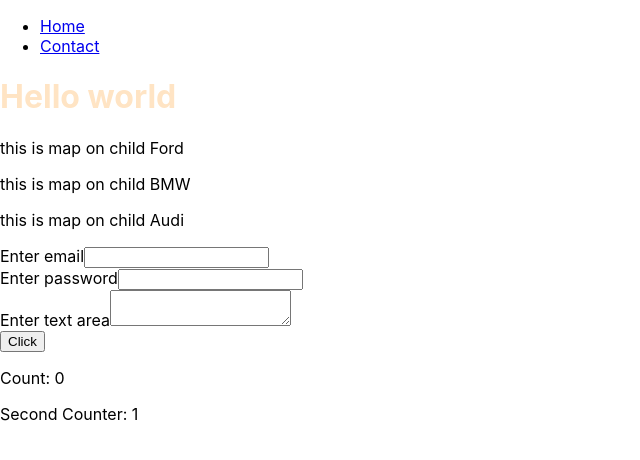
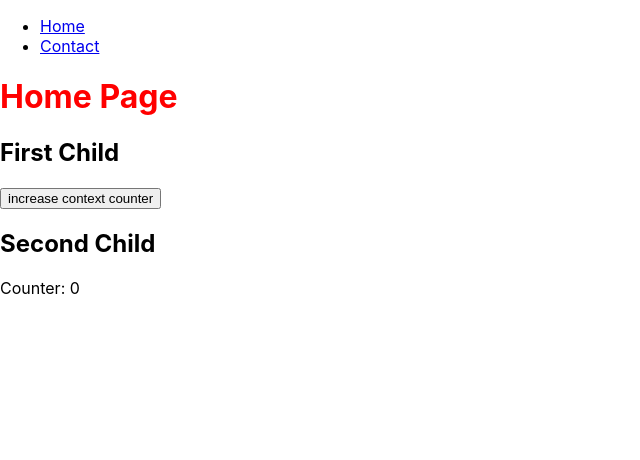
Before and after one commit to hamza-burhan/tic-tac-toe-React, a React (Create React App) app: page / in a window 1280 px wide. Shown: the top 460 px of the page, without its empty margins (0-640 px from the left). Built offline with nearby package versions, Linux system fonts and the light colour scheme.

Commit message:
useContext and createContext hooks

```diff
--- a/src/App.js
+++ b/src/App.js
@@ -3,8 +3,8 @@ import Contact from './main/Pages/contact.jsx';
 import Home from './main/Pages/home.jsx'
 import { BrowserRouter,Routes,Route } from 'react-router-dom';
 import Layout from './main/Pages/layout.jsx';
+function App() {
 
-function App() {
   return(
     <>
     <BrowserRouter>
--- a/src/index.js
+++ b/src/index.js
@@ -8,6 +8,9 @@ import '@fontsource/roboto/400.css';
 import '@fontsource/roboto/500.css';
 import '@fontsource/roboto/700.css';
 
+import { createContext } from 'react';
+
+const CustomContext = createContext();
 
 
 
@@ -22,3 +25,5 @@ root.render(
 // to log results (for example: reportWebVitals(console.log))
 // or send to an analytics endpoint. Learn more: https://bit.ly/CRA-vitals
 reportWebVitals();
+
+export { CustomContext }
--- a/src/main/Pages/home.jsx
+++ b/src/main/Pages/home.jsx
@@ -1,79 +1,17 @@
 import { useState,useEffect  } from 'react';
 import '../Styles/home.scss'
 import Child from '../components/child';
+import {CustomContext} from '../../index'
 
 export default function Home (){
-    const [formObj,setformObj] = useState({})
-    const [count,setcount] = useState(0)
-    const [secCount,setsecCount] = useState(0)
-
-
-    const cars = [
-        {id: 1, brand: 'Ford'},
-        {id: 2, brand: 'BMW'},
-        {id: 3, brand: 'Audi'}
-      ];
-      const handleChange = (e) => {
-        const name = e.target.name
-        const  value = e.target.value
-        setformObj((prevstate) => {
-          return {...prevstate, [name]: value}
-        })
-        console.log('email:',formObj);
-      }
-      const handleSubmit = (e) => {
-        console.log('handleSubmit: ', e);
-      }
-
-      //useEffetct Hook
-      useEffect(() => {
-        setsecCount(pre => pre+1)
-      },[count])
-
-      //useEffect for manuplating dome and cleanup
-      useEffect(() => {
-        const handleResize = () => {
-          console.log('Window resized');
-        };
-
-        window.addEventListener('resize', handleResize);
-
-        // Cleanup function to remove event listener when component unmounts
-        return () => {
-          window.removeEventListener('resize', handleResize);
-        };
-      }, []);
-
-      const handleClick = (e) => {
-        setcount(preCount => preCount + 1);
-      }
+  const [count,setCount] = useState(0)
 
   return (
     <>
-        <h1>Hello world</h1>
-        {/* props passing */}
-
-        {/* list and conditional rendering */}
-        {cars.length > 0 && cars.map((car) => <Child brand={car.brand} key={car.id} />)}
-
-        {/* form */}
-        <form onSubmit={handleSubmit}>
-            <label>Enter email</label>
-            <input type="email" name='email' value={setformObj.email} onChange={(e) => handleChange(e)} />
-            <br/>
-            <label>Enter password</label>
-            <input type="email" name='password' value={setformObj.password} onChange={(e) => handleChange(e)} />
-            <br/>
-            <label>Enter text area</label>
-            <textarea name='textarea' value={setformObj.textarea} onChange={handleChange}></textarea>
-        </form>
-
-
-        {/* for useEffect */}
-        <button onClick={handleClick}>Click</button>
-        <p>Count: {count}</p>
-        <p>Second Counter: {secCount}</p>
-
+      <h1>Home Page</h1>
+      <CustomContext.Provider value={[ count, setCount ]}>
+        <Child />
+      </CustomContext.Provider>
     </>
   )
 }
--- a/src/main/Styles/home.scss
+++ b/src/main/Styles/home.scss
@@ -29,5 +29,5 @@
 
 }
 h1{
-    color: bisque;
+    color: red;
 }
--- a/src/main/components/child.jsx
+++ b/src/main/components/child.jsx
@@ -1,9 +1,18 @@
-import { useState } from 'react';
+import { useContext, useState } from 'react';
+import ChildKaChild from './childkachild.jsx';
+import {CustomContext} from '../../index'
 
-export default function Child ({brand,id}){
+export default function Child (){
+  const [count,setCount] = useContext(CustomContext)
+  const handleCLick = (e) => {
+    setCount(pre => count + 1)
+    console.log('count: ', count);
+  }
     return (
       <>
-          <p>this is map on child {brand}</p>
+          <h2>First Child</h2>
+          <button onClick={handleCLick} >increase context counter</button>
+          <ChildKaChild />
       </>
     )
   }
--- /dev/null
+++ b/src/main/components/childkachild.jsx
@@ -0,0 +1,12 @@
+import { useState,useContext } from 'react';
+import {CustomContext} from '../../index'
+
+export default function ChildKaChild (){
+    const [count,setCount] = useContext(CustomContext)
+    return (
+      <>
+        <h2>Second Child</h2>
+        <p>Counter: {count}</p>
+      </>
+    )
+  }
```
